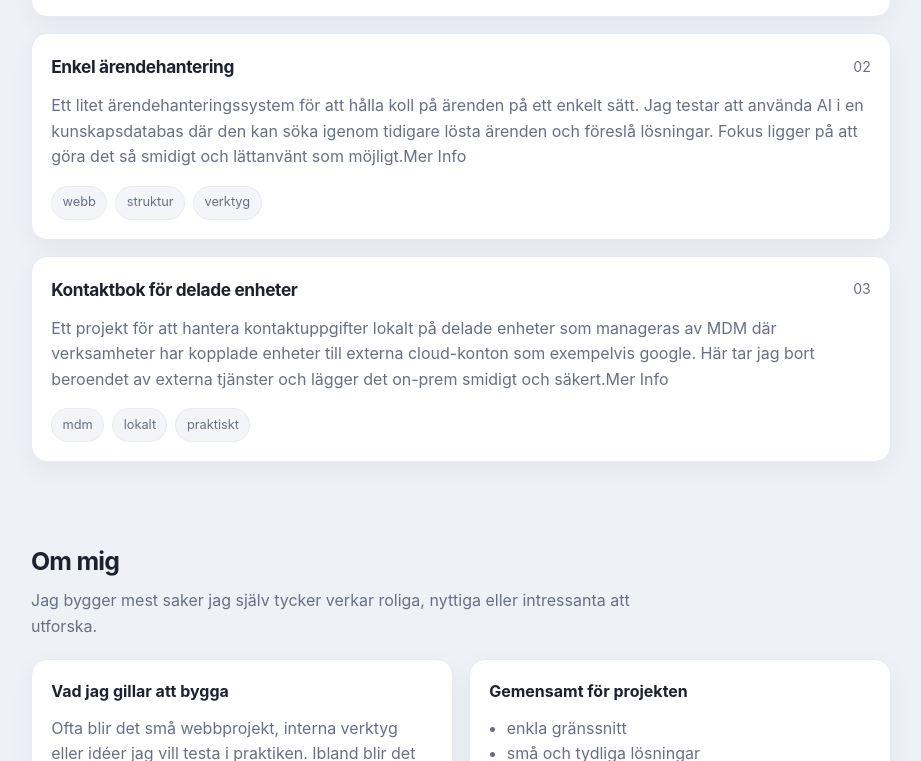
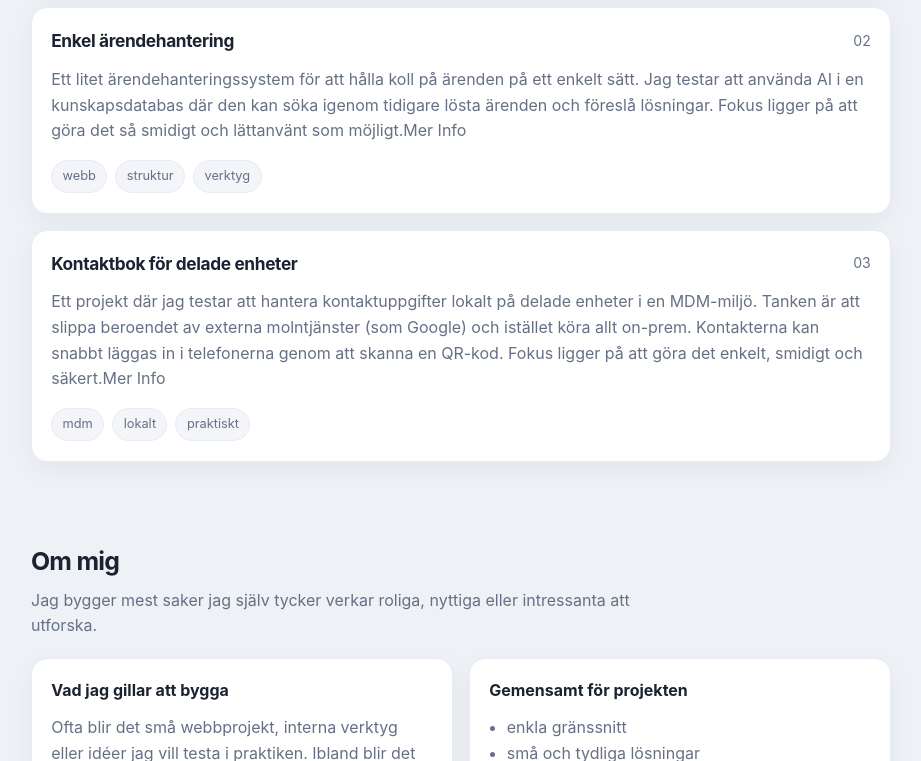
Before and after one commit to patschbyte/patschbyte.github.io, a plain HTML site: page index.html in a window 1280 px wide. Shown: the part 942-1703 px from the top of the page, without its empty margins (179-1100 px from the left). Drawn offline with Linux system fonts and the light colour scheme.

Commit message:
Update index.html

```diff
--- a/index.html
+++ b/index.html
@@ -297,7 +297,7 @@
 
   <main class="container">
     <section class="hero">
-      <div class="eyebrow">Hobbyutvecklare</div>
+      <
       <h1>Små projekt jag bygger på fritiden.</h1>
       <p class="lead">
         Jag gillar att testa idéer, bygga enkla verktyg och lära mig nya saker längs vägen.
@@ -355,8 +355,10 @@ Fokus ligger på att göra det så smidigt och lättanvänt som möjligt.Mer Inf
             <div class="project-number">03</div>
           </div>
           <p>
-            Ett projekt för att hantera kontaktuppgifter lokalt på delade enheter som manageras av MDM där verksamheter har kopplade enheter till externa cloud-konton som exempelvis google.
-            Här tar jag bort beroendet av externa tjänster och lägger det on-prem smidigt och säkert.Mer Info
+            Ett projekt där jag testar att hantera kontaktuppgifter lokalt på delade enheter i en MDM-miljö.
+Tanken är att slippa beroendet av externa molntjänster (som Google) och istället köra allt on-prem.
+Kontakterna kan snabbt läggas in i telefonerna genom att skanna en QR-kod.
+Fokus ligger på att göra det enkelt, smidigt och säkert.Mer Info
           </p>
           <div class="tags">
             <span class="tag">mdm</span>
```
